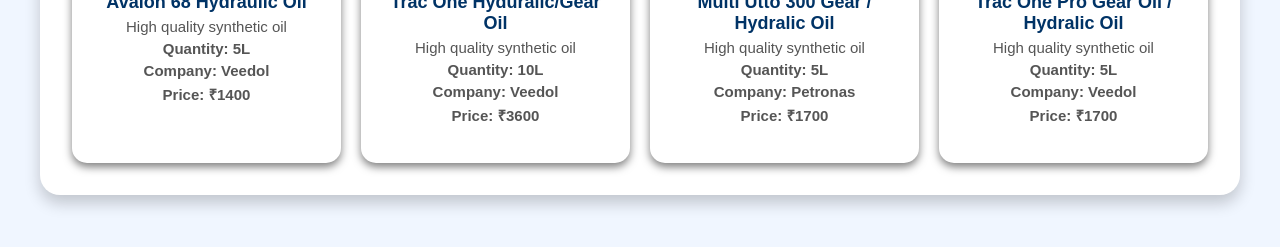
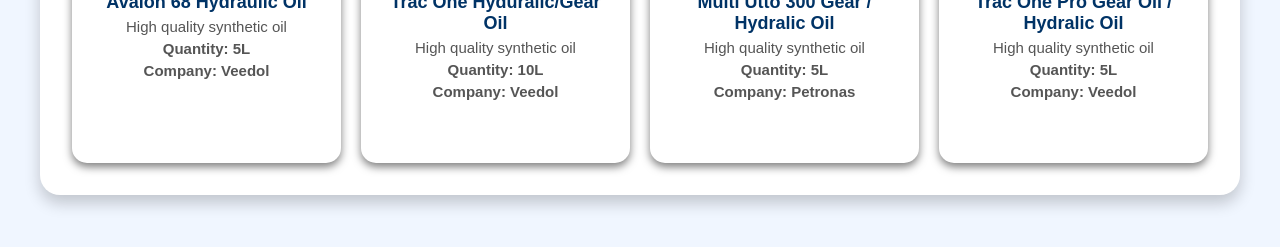
Before and after one commit to TamadaRaviTeja/SKSF, a plain HTML site: page hyaudralicoils.html in a window 1280 px wide. Shown: the part 503-750 px from the top of the page. Drawn offline with Linux system fonts and the light colour scheme; files whose address does not match are found by name.

Commit message:
Update hyaudralicoils.html

```diff
--- a/hyaudralicoils.html
+++ b/hyaudralicoils.html
@@ -214,7 +214,6 @@
             <p>High quality synthetic oil</p>
             <p><strong>Quantity: 5L</strong></p>
             <p><strong>Company: Veedol</strong></p>
-            <p><strong>Price: ₹1400</strong></p>
         </div>
 
         <div class="item">
@@ -223,7 +222,6 @@
             <p>High quality synthetic oil</p>
             <p><strong>Quantity: 10L</strong></p>
             <p><strong>Company: Veedol</strong></p>
-            <p><strong>Price: ₹3600</strong></p>
         </div>
 
         <div class="item">
@@ -232,7 +230,6 @@
             <p>High quality synthetic oil</p>
             <p><strong>Quantity: 5L</strong></p>
             <p><strong>Company: Petronas</strong></p>
-            <p><strong>Price: ₹1700</strong></p>
         </div>
 
         <div class="item">
@@ -241,7 +238,6 @@
             <p>High quality synthetic oil</p>
             <p><strong>Quantity: 5L</strong></p>
             <p><strong>Company: Veedol</strong></p>
-            <p><strong>Price: ₹1700</strong></p>
         </div>
     </div>
 
```
